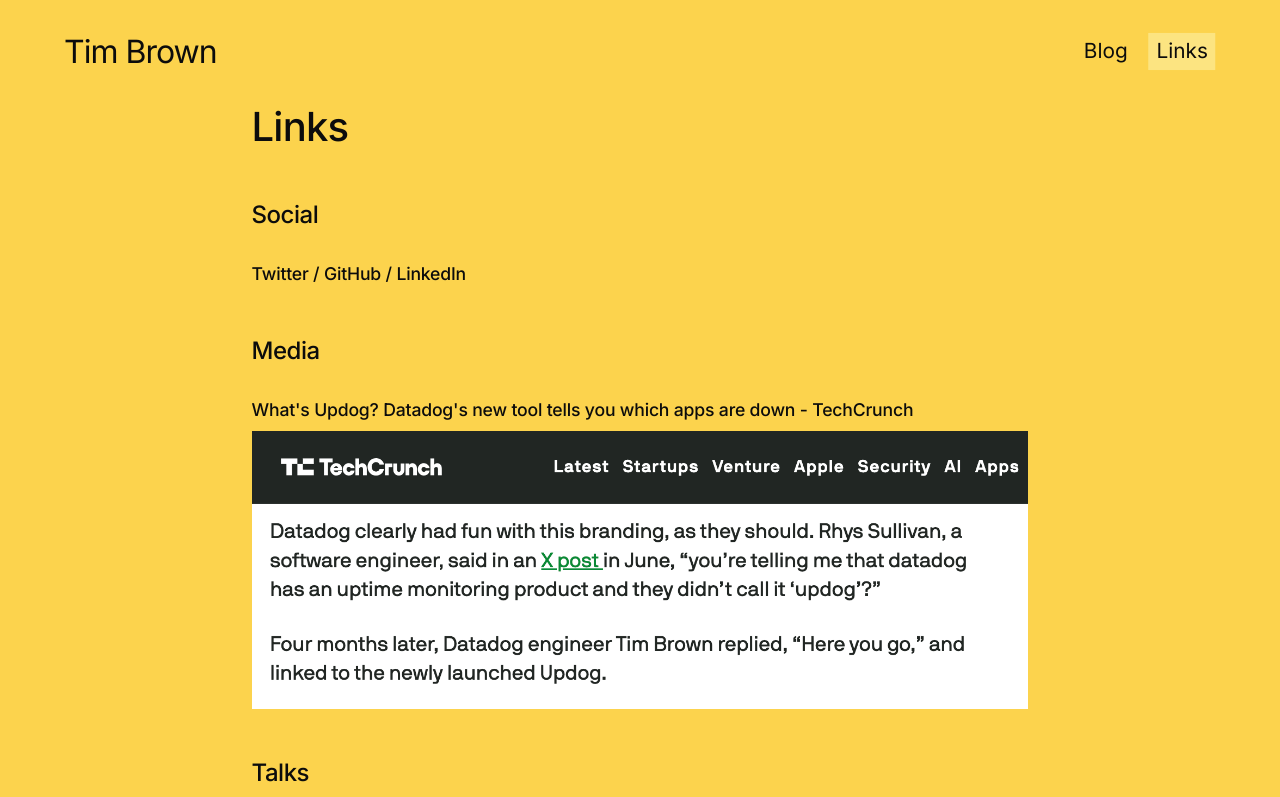
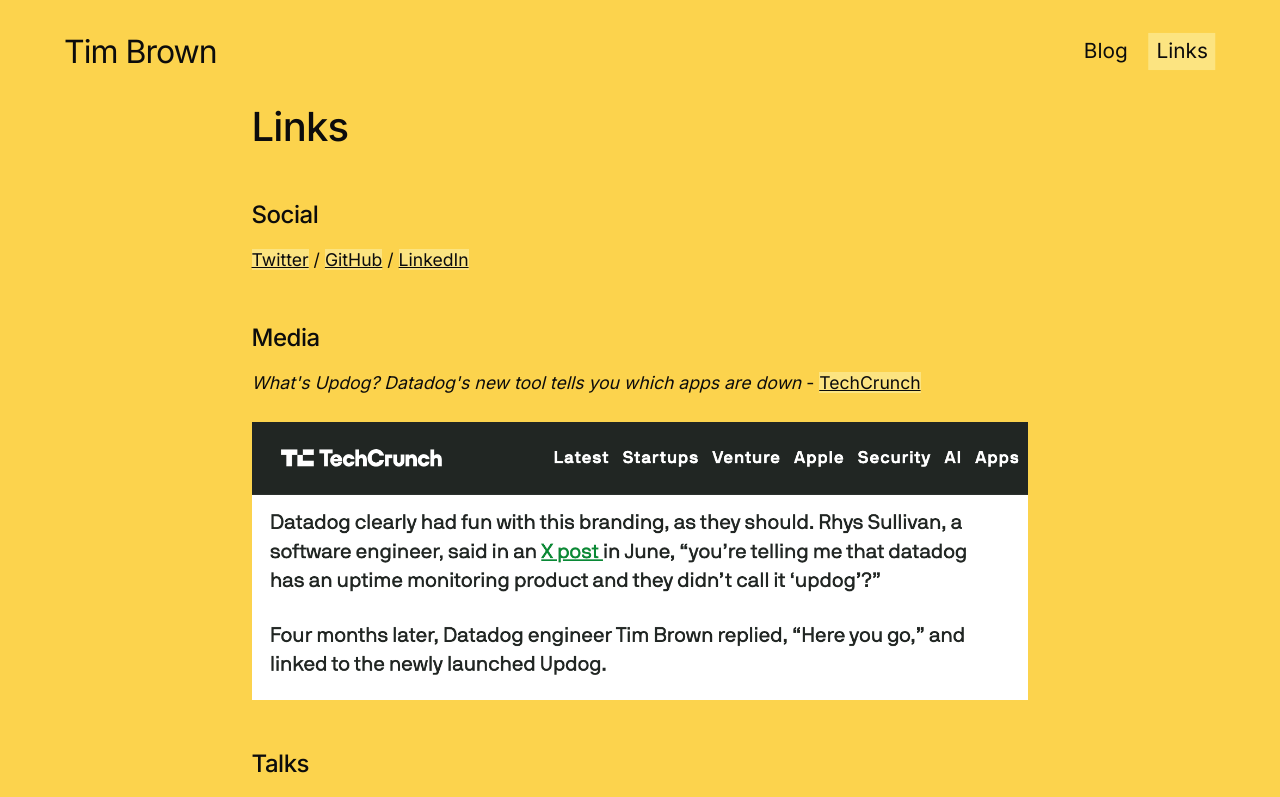
Before and after one commit to brimtown/site, a Next.js app: page /links in a window 1280 px wide. Shown: the top 797 px of the page. Built offline with nearby package versions, Linux system fonts and the light colour scheme.

Commit message:
Fix links page headers

```diff
--- a/src/app/links/page.mdx
+++ b/src/app/links/page.mdx
@@ -5,23 +5,24 @@
 # Links
 
 ## Social
-<div style={{ marginTop: '2rem' }} />
-#### <a href="https://twitter.com/_brimtown" target="_blank" rel="noopener noreferrer me">Twitter</a> / <a href="https://github.com/brimtown" target="_blank" rel="noopener noreferrer me">GitHub</a> / <a href="https://www.linkedin.com/in/brimtown/" target="_blank" rel="noopener noreferrer me">LinkedIn</a>
+<a href="https://twitter.com/_brimtown" target="_blank" rel="noopener noreferrer me">Twitter</a> / <a href="https://github.com/brimtown" target="_blank" rel="noopener noreferrer me">GitHub</a> / <a href="https://www.linkedin.com/in/brimtown/" target="_blank" rel="noopener noreferrer me">LinkedIn</a>
 
 ## Media
 
-#### What's Updog? Datadog's new tool tells you which apps are down - [TechCrunch](https://techcrunch.com/2025/10/22/whats-updog-datadogs-new-tool-tells-you-which-apps-are-down/)
+*What's Updog? Datadog's new tool tells you which apps are down* - [TechCrunch](https://techcrunch.com/2025/10/22/whats-updog-datadogs-new-tool-tells-you-which-apps-are-down/)
   <a href="https://techcrunch.com/2025/10/22/whats-updog-datadogs-new-tool-tells-you-which-apps-are-down/"><Image style={{ marginTop: '8px' }} src={techcrunch} width={1426} height={512} layout="responsive" alt="TechCrunch article screenshot" /></a>
 
 ## Talks
-#### Statically Generating Web Performance - [NY Web Performance](https://www.meetup.com/web-performance-ny/)
+*Statically Generating Web Performance* - [NY Web Performance](https://www.meetup.com/web-performance-ny/)
     <Video src="https://www.youtube.com/embed/TDFuH1qexLk" />
-#### E-commerce and Performance Panel - [JAMStack Conf](https://2019.jamstackconf.com/nyc/)
+<br />
+*E-commerce and Performance Panel* - [JAMStack Conf](https://2019.jamstackconf.com/nyc/)
     <Video src="https://www.youtube.com/embed/oRG1E0xLB4U" />
-#### How Flamingo Got 5X Faster Page Loads - [Gatsby Days NY](https://www.gatsbyjs.com/gatsby-days/gatsby-days-new-york)
+<br />
+*How Flamingo Got 5X Faster Page Loads* - [Gatsby Days NY](https://www.gatsbyjs.com/gatsby-days/gatsby-days-new-york)
     <Video src="https://www.youtube.com/embed/cp6nWSBEM0o" />
-#### Statically Generating Performance - [Dev Stackup](https://www.youtube.com/watch?v=uq7B_W1xIw0)
+{/* *Statically Generating Performance* - [Dev Stackup](https://www.youtube.com/watch?v=uq7B_W1xIw0) */}
 {/* - "What Makes Gatsby Great" - [Webinar](https://www.youtube.com/watch?v=lunJFup4YAg&t=30m13s) */}
 
-## Writing
-#### The Forge - Harry's Approach to the Multi-Brand Component Library [(designsystems.com)](https://www.designsystems.com/the-forge-harrys-approach-to-multi-brand-design-systems/)
+## Articles
+*The Forge: Harry's Approach to the Multi-Brand Component Library* - [designsystems.com](https://www.designsystems.com/the-forge-harrys-approach-to-multi-brand-design-systems/)
```
